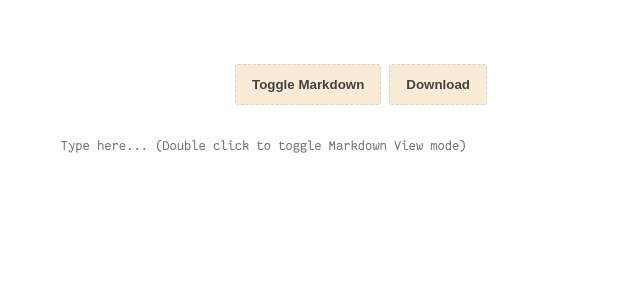
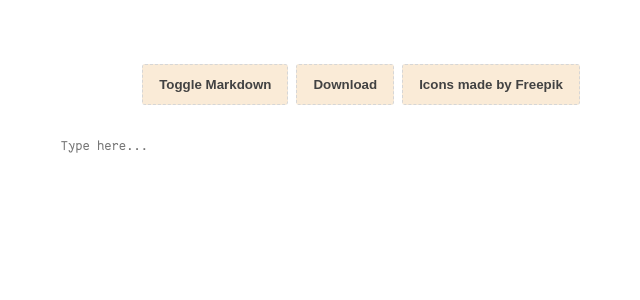
Before and after one commit to pokatomnik/justype, a Next.js app: page / in a window 1280 px wide. Shown: the top 300 px of the page, without its empty margins (279-919 px from the left). Built offline with nearby package versions, Linux system fonts and the light colour scheme.

Commit message:
feature/add-creadits-button

```diff
--- a/ui/components/control-bar/Bar.tsx
+++ b/ui/components/control-bar/Bar.tsx
@@ -1,3 +1,4 @@
+import * as React from 'react';
 import { Button } from '../button';
 import styles from './Bar.module.css';
 
@@ -7,10 +8,15 @@ interface IControlBarProps {
 }
 
 export function ControlBar(props: IControlBarProps) {
+  const handleCreditsPress = React.useCallback(() => {
+    window.open('https://www.freepik.com', '_blank');
+  }, []);
+
   return (
     <div className={styles.bar}>
       <Button onClick={props.onToggleMarkdownClick}>Toggle Markdown</Button>
       <Button onClick={props.onDownloadClick}>Download</Button>
+      <Button onClick={handleCreditsPress}>Icons made by Freepik</Button>
     </div>
   );
 }
--- a/ui/components/editor/Textarea.tsx
+++ b/ui/components/editor/Textarea.tsx
@@ -23,7 +23,7 @@ export function Textarea(props: ITextareaProps) {
   return (
     <textarea
       ref={textareaRef}
-      placeholder="Type here... (Double click to toggle Markdown View mode)"
+      placeholder="Type here..."
       className={styles.textarea}
       value={props.text}
       onChange={textareaHandleChange}
```
